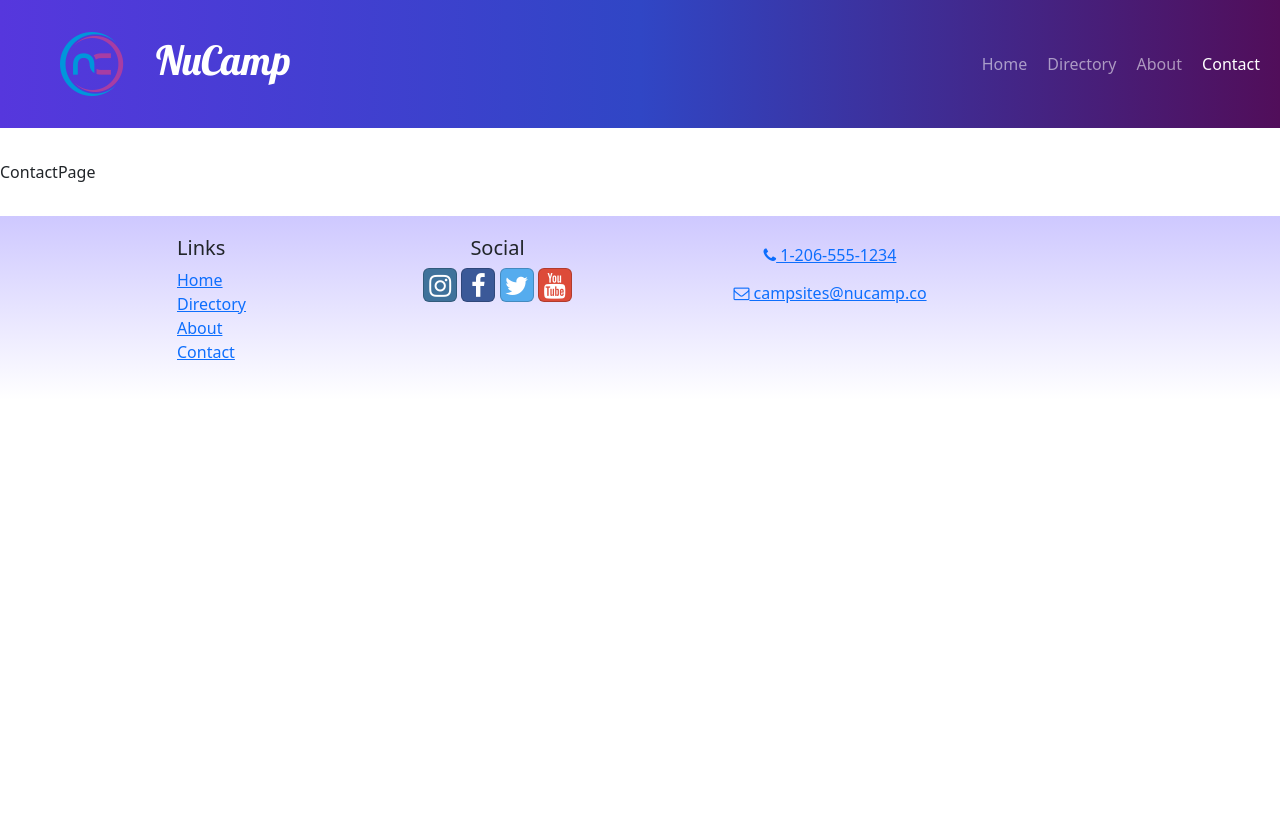
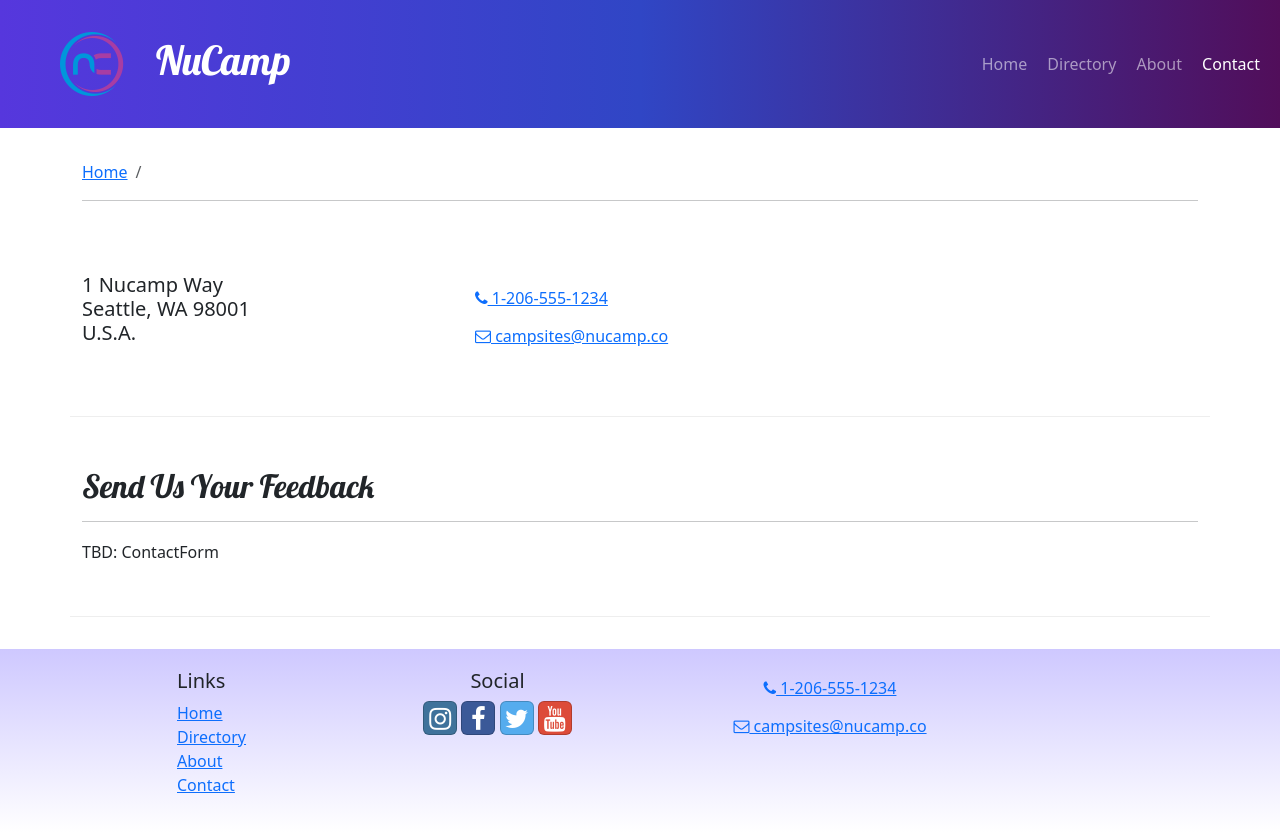
Before and after one commit to Drcoachwest/nucampsite, a React (Create React App) app: page /contact in a window 1280 px wide. Before the commit the page ends 800 px from the top, so only its background shows below. Built offline with nearby package versions, Linux system fonts and the light colour scheme.

Commit message:
contact page

```diff
--- a/package.json
+++ b/package.json
@@ -12,6 +12,7 @@
     "react-redux": "^8.1.3",
     "react-router-dom": "^6.17.0",
     "react-scripts": "5.0.1",
+    "react-spring": "^9.7.3",
     "web-vitals": "^2.1.4"
   },
   "scripts": {
--- /dev/null
+++ b/src/features/display/AnimatedDisplayCard.js
@@ -0,0 +1,32 @@
+import { Card, CardImg, CardText, CardBody, CardTitle } from "reactstrap";
+import { useState, useEffect } from "react";
+import { useSpring, animated } from "react-spring";
+
+const AnimatedDisplayCard = ({ item }) => {
+  const { image, name, description } = item;
+  const [toggle, setToggle] = useState(false);
+
+  const animatedStyle = useSpring({
+    opacity: toggle ? 1 : 0,
+    transform: toggle ? "scale(1,1)" : "scale(1,0)",
+    config: { duration: 500 },
+  });
+
+  useEffect(() => {
+    setToggle(true);
+  }, []);
+
+  return (
+    <animated.div style={animatedStyle}>
+      <Card>
+        <CardImg src={image} alt={name} />
+        <CardBody>
+          <CardTitle>{name} </CardTitle>
+          <CardText>{description} </CardText>
+        </CardBody>
+      </Card>
+    </animated.div>
+  );
+};
+
+export default AnimatedDisplayCard;
--- a/src/features/display/DisplayList.js
+++ b/src/features/display/DisplayList.js
@@ -1,22 +1,29 @@
-import { Col, Row} from 'reactstrap';
-import DisplayCard from './DisplayCard'
-import { selectFeaturedCampsite } from '../campsites/campsitesSlice';
-import { selectFeaturedPromotion } from '../Promotions/promotionsSlice';
-import { selectFeaturedPartner } from '../partners/partnersSlice';
+import { Col, Row } from "reactstrap";
+import AnimatedDisplayCard from "./AnimatedDisplayCard";
+import { selectFeaturedCampsite } from "../campsites/campsitesSlice";
+import { selectFeaturedPromotion } from "../Promotions/promotionsSlice";
+import { selectFeaturedPartner } from "../partners/partnersSlice";
 const DisplayList = () => {
-  const items= [selectFeaturedCampsite(),selectFeaturedPromotion(),selectFeaturedPartner()]
+  const items = [
+    selectFeaturedCampsite(),
+    selectFeaturedPromotion(),
+    selectFeaturedPartner(),
+  ];
 
   return (
     <Row>
-      {items.map((item, idx,) => {
+      {items.map((item, idx) => {
         return (
-          <Col md className='m-1' key={idx}>
-              <DisplayCard item={item} />
-          </Col>
+          item && (
+            <Col md className="m-1" key={idx}>
+              <AnimatedDisplayCard item={item} />
+            </Col>
+          )
         );
-      })};
+      })}
+      ;
     </Row>
-  )
+  );
 };
 
 export default DisplayList;
--- a/src/pages/ContactPage.js
+++ b/src/pages/ContactPage.js
@@ -1,5 +1,63 @@
- const ContactPage = () => {
-  return <div> ContactPage</div>
+
+import { Container, Row, Col } from 'reactstrap';
+import SubHeader from '../components/SubHeader';
+
+
+
+
+
+
+const ContactPage = () => {
+  return (
+    <Container>
+        <SubHeader>current= 'Contact Us'</SubHeader>
+            <Row className='row-content align-items-center'>
+                <Col sm='4'>
+                    <h5>
+                    <address>
+                        1 Nucamp Way
+                        <br />
+                        Seattle, WA 98001
+                        <br />
+                        U.S.A.
+                    </address>
+                    </h5>
+                </Col>
+                <Col>
+                <a
+                        role='button'
+                        className='btn btn-link'
+                        href='tel:+12065551234'
+                    >
+                        <i className='fa fa-phone' /> 1-206-555-1234
+                    </a>
+                    <br />
+                    <a
+                        role='button'
+                        className='btn btn-link'
+                        href='mailto:fakeemail@fakeemail.co'
+                    >
+                        <i className='fa fa-envelope-o' /> campsites@nucamp.co
+                    </a>
+                </Col>
+
+            </Row>
+            <Row className='row-content'>
+                <Col sm='12'>
+                    <h2>Send Us Your Feedback</h2>
+                      <hr />
+
+                </Col>
+                <Col md='10'>
+                  TBD: ContactForm
+
+                </Col>
+
+            </Row>
+
+    </Container>
+  )
+
  };
 
  export default ContactPage;
```
Also changed, not shown: src/features/campsites/CampsitesList.js (+8 -14 lines), 1 other file (tests, documents, lock files or other folders).
